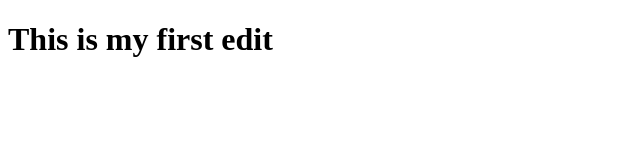
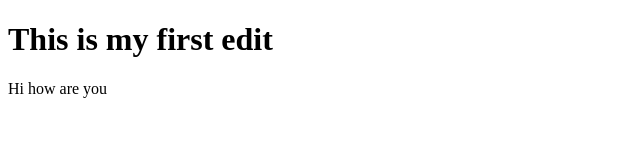
Before and after one commit to rajith0072/datewithgit-sample, a plain HTML site: page index.html in a window 1280 px wide. Shown: the whole page, without its empty margins (0-640 px from the left). Drawn offline with Linux system fonts and the light colour scheme.

Commit message:
Hello how are you modified

```diff
--- a/index.html
+++ b/index.html
@@ -8,5 +8,6 @@
 </head>
 <body>
   <h1>This is my first edit</h1>
+  <p>Hi how are you</p>
 </body>
 </html>
```
